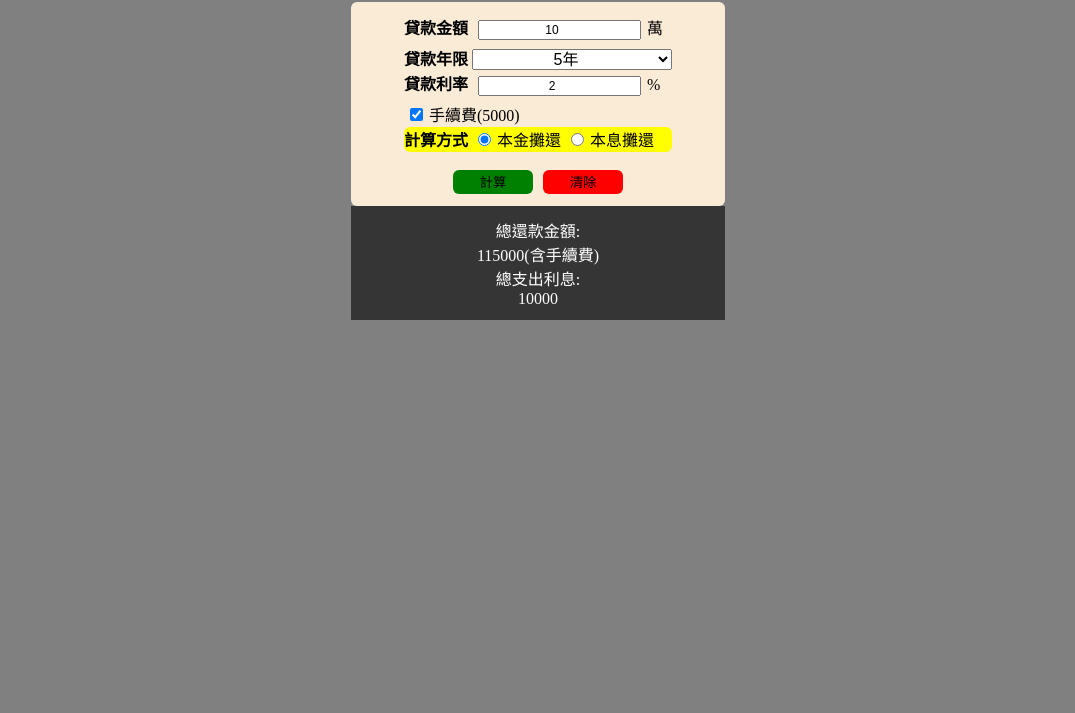
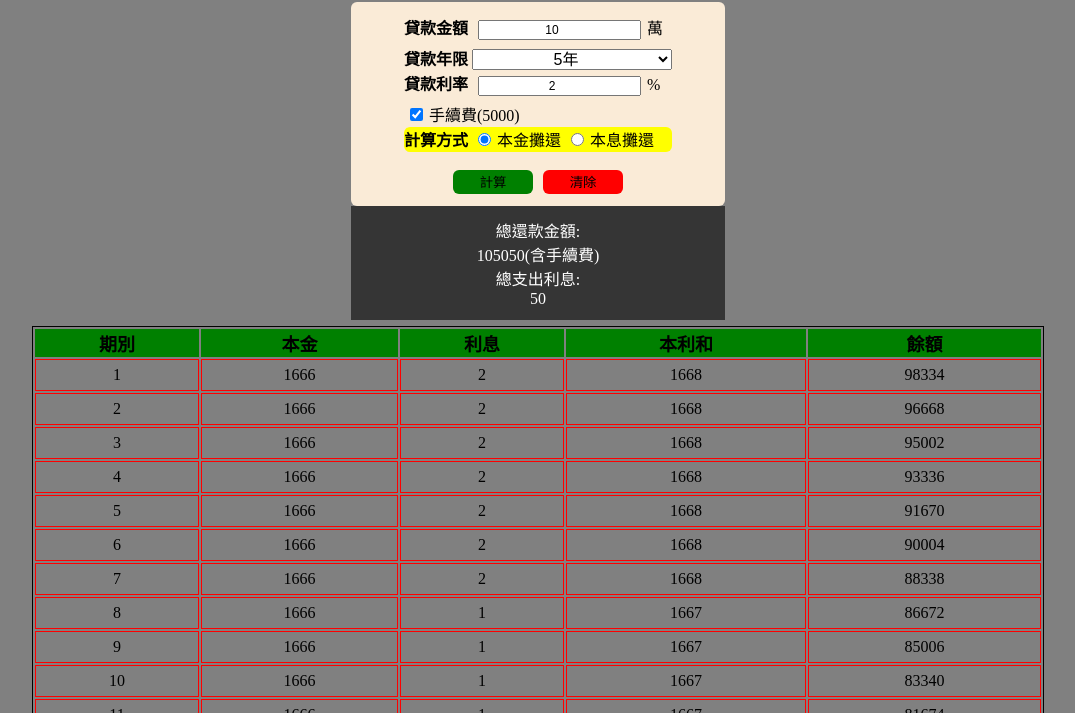
Before and after one commit to RonaldHsiao/javascript_loan_project, a plain HTML site: page index.html in a window 1280 px wide. Both pictures are taken after a click on the button "計算". Shown: the part 87-800 px from the top of the page, without its empty margins (102-1177 px from the left). Drawn offline with Linux system fonts and the light colour scheme.

Commit message:
完成表格輸出

```diff
--- a/css/index.css
+++ b/css/index.css
@@ -70,3 +70,24 @@ option {
     background-color: rgb(53, 53, 53);
     padding: 12px;
 }
+
+table {
+    width: 80%;
+    margin: 6px auto;
+    border: 1px solid black;
+}
+
+thead th {
+    background-color: green;
+    border-radius: 1px solid;
+    font-size: 18px;
+}
+
+td {
+    border: 1px solid red;
+    padding: 6px;
+}
+
+tbody tr:ntb-child(even) {
+    background-color: aqua;
+}
--- a/index.html
+++ b/index.html
@@ -49,6 +49,22 @@
             總支出利息:
             <div class="totalInterest"></div>
         </div>
+        <div id="table">
+            <table>
+                <thead>
+                    <tr>
+                        <th>期別</th>
+                        <th>本金</th>
+                        <th>利息</th>
+                        <th>本利和</th>
+                        <th>餘額</th>
+                    </tr>
+                </thead>
+                <tbody>
+
+                </tbody>
+            </table>
+        </div>
     </div>
     <script src="./js/index.js"></script>
 
--- a/js/index.js
+++ b/js/index.js
@@ -5,9 +5,9 @@ const payment1El = document.querySelector("#payment1");
 const payment2El = document.querySelector("#payment2");
 const feeEl = document.querySelector("#fee");
 const calcEl = document.querySelector("#calc");
+const tableEl = document.querySelector("#table tbody");
 
-
-console.log(amountEl, yearsEl, rateEl, payment1El, payment2El, feeEl)
+console.log(tableEl, amountEl, yearsEl, rateEl, payment1El, payment2El, feeEl)
 
 
 calcEl.addEventListener("click", calcLoan);
@@ -22,8 +22,22 @@ function calcLoan() {
     // }
     let fee = feeEl.checked ? 5000 : 0;
     let rule = payment1El.checked ? 1 : 2;
+    let result;
 
-    let totalInterest = amount * rate * years;
+
+
+
+    if (rule == 1) {
+        result = rule1(amount, years, rate);
+        console.log(result);
+    } else {
+        console.log(result);
+        alert("功能製作中...")
+        return;
+    }
+
+    let totalInterest = result[1];
+    // let totalInterest = amount * rate * years;
     let totalAmount = amount + totalInterest + fee;
 
     document.querySelector(".totalAmount").innerText = totalAmount + (fee == 0 ? "" : "(含手續費)");
@@ -35,4 +49,138 @@ function calcLoan() {
     }, 500)
 
     console.log(amount, years, rate, fee, rule, totalAmount, totalInterest);
+    drawTable(result[0]);
+
 }
+function drawTable(datas) {
+    let tableStr = "";
+    for (let i = 0; i < datas.length; i++) {
+        tableStr += "<tr>";
+        for (let j = 0; j < datas[i].length; j++) {
+            tableStr += `<td>${datas[i][j]}</td>`;
+        }
+        tableStr += "</tr>";
+    }
+    tableEl.innerHTML = tableStr;
+    // let tableStr = "<ul>";
+    // for (let i = 0; i < datas.length; i++) {
+    //     console.log(datas[i].join(","));
+    //     tableStr += `<li>${datas[i].join(",")}</li>`;
+    // }
+    // tableStr += "</ul>";
+    // tableEl.innerHTML = tableStr;
+}
+
+
+function rule1(total_amount, years, rate) {
+    let amount = total_amount;
+    let period = years * 12;
+    let month_rate = rate / 100 / 12;
+    let month_pay = parseInt(amount / period);
+
+    let datas = [];
+    let totalInterest = 0;
+
+    for (let i = 0; i < period; i++) {
+        interest = Math.round(amount * month_rate);
+        amount -= month_pay;
+
+        if (i == period - 1) {
+            datas.push([i + 1, month_pay + amount, interest, month_pay + amount + interest, 0]);
+        } else {
+            datas.push([i + 1, month_pay, interest, month_pay + interest, amount]);
+        }
+        totalInterest += interest
+    }
+    console.log(datas);
+    return [datas, totalInterest];
+}
+
+//全域變數
+
+// const amountEl = document.querySelector("#amount");
+// const yearsEl = document.querySelector("#years");
+// const rateEl = document.querySelector("#rate");
+// const payment1El = document.querySelector("#payment1");
+// const payment1E2 = document.querySelector("#payment2");
+// const feeEl = document.querySelector("#fee");
+// const calcEl = document.querySelector("#calc");
+// const tableEl = document.querySelector("#table tbody");
+// console.log(tableEl, calcEl, amountEl, yearsEl, rateEl, payment1El, payment1E2, feeEl);
+
+
+// calcEl.addEventListener("click", calcLoan);
+
+// function calcLoan() {
+//     let amount = amountEl.value * 10000;
+//     let years = yearsEl.value;
+//     let rate = rateEl.value;
+//     let fee = feeEl.checked ? 5000 : 0;
+//     // 取得不同計算方法
+//     let rule = payment1El.checked ? 1 : 2;
+
+//     let result;
+//     if (rule == 1) {
+//         result = rule1(amount, years, rate);
+//         console.log(result);
+//     } else {
+//         alert("功能製作中...");
+//         return;
+//     }
+
+//     let totalInterest = result[1];
+//     let totalAmount = amount + totalInterest + fee;
+//     console.log(amount, years, rate, fee, rule, totalAmount, totalInterest)
+//     document.querySelector(".totalAmount").innerText = totalAmount + (fee == 0 ? "" : "(含手續費)");
+//     document.querySelector(".totalInterest").innerText = totalInterest;
+//     const resultEl = document.querySelector("#result");
+//     resultEl.style.display = "none";
+//     setTimeout(function () {
+//         resultEl.style.display = "block";
+//     }, 500);
+
+
+//     drawTable(result[0]);
+// }
+
+// function drawTable(datas) {
+//     let tableStr = "";
+//     for (let i = 0; i < datas.length; i++) {
+//         tableStr += "<tr>";
+//         for (let j = 0; j < datas[i].length; j++) {
+//             tableStr += `<td>${datas[i][j]}</td>`;
+//         }
+//         tableStr += "</tr>";
+//     }
+//     tableEl.innerHTML = tableStr;
+//     // let tableStr = "<ul>";
+//     // for (let i = 0; i < datas.length; i++) {
+//     //     console.log(datas[i].join(","));
+//     //     tableStr += `<li>${datas[i].join(",")}</li>`;
+//     // }
+//     // tableStr += "</ul>";
+//     // tableEl.innerHTML = tableStr;
+// }
+
+// function rule1(total_amount, years, rate) {
+//     let amount = total_amount;
+//     let period = years * 12;
+//     let month_rate = rate / 100 / 12;
+//     let month_pay = parseInt(amount / period);
+
+//     let datas = [];
+//     let totalInterest = 0;
+//     for (let i = 0; i < period; i++) {
+//         interest = Math.round(amount * month_rate);
+//         amount -= month_pay;
+//         //最後一期
+//         if (i == period - 1) {
+//             datas.push([i + 1, month_pay + amount, interest, month_pay + amount + interest, 0]);
+//         } else {
+//             datas.push([i + 1, month_pay, interest, month_pay + interest, amount]);
+//         }
+//         totalInterest += interest;
+//     }
+//     // console.log(datas);
+//     return [datas, totalInterest];
+// }
```
Also changed, not shown: 1 other file.
